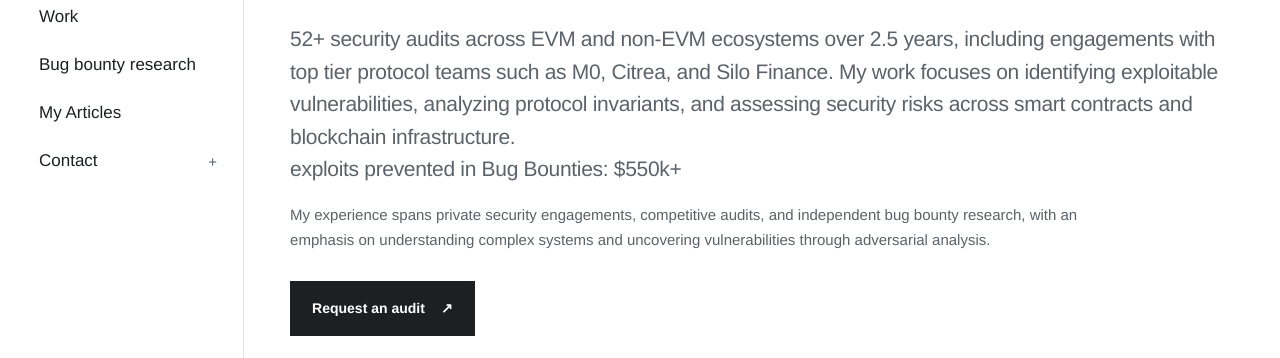
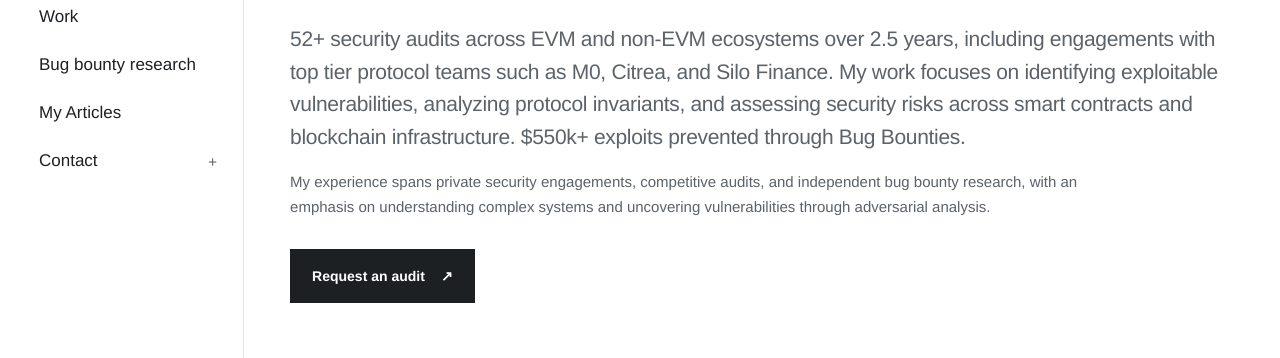
Before and after one commit to Parth0x108/parth0x108.github.io, a plain HTML site: page dist/index.html in a window 1280 px wide. Shown: the part 198-556 px from the top of the page. Drawn offline with Linux system fonts and the light colour scheme.

Commit message:
Refine homepage bounty impact wording

```diff
--- a/dist/index.html
+++ b/dist/index.html
@@ -40,7 +40,7 @@
     <div>
       <p class="hero-kicker">Parth0x108 · Blockchain security researcher</p>
       <h1>Audits.</h1>
-      <p class="hero-deck">52+ security audits across EVM and non-EVM ecosystems over 2.5 years, including engagements with top tier protocol teams such as M0, Citrea, and Silo Finance. My work focuses on identifying exploitable vulnerabilities, analyzing protocol invariants, and assessing security risks across smart contracts and blockchain infrastructure.<br>exploits prevented in Bug Bounties: $550k+</p>
+      <p class="hero-deck">52+ security audits across EVM and non-EVM ecosystems over 2.5 years, including engagements with top tier protocol teams such as M0, Citrea, and Silo Finance. My work focuses on identifying exploitable vulnerabilities, analyzing protocol invariants, and assessing security risks across smart contracts and blockchain infrastructure. $550k+ exploits prevented through Bug Bounties.</p>
       <p class="proof-line">My experience spans private security engagements, competitive audits, and independent bug bounty research, with an emphasis on understanding complex systems and uncovering vulnerabilities through adversarial analysis.</p>
       <div class="hero-actions"><a class="button button-primary" href="https://telegram.me/parth0x108" target="_blank" rel="noreferrer">Request an audit <span class="arrow">↗</span></a></div>
     </div>
```
